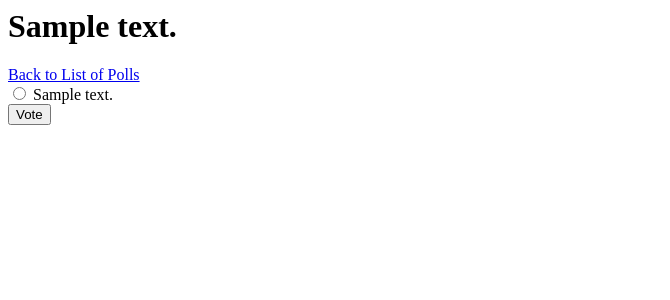
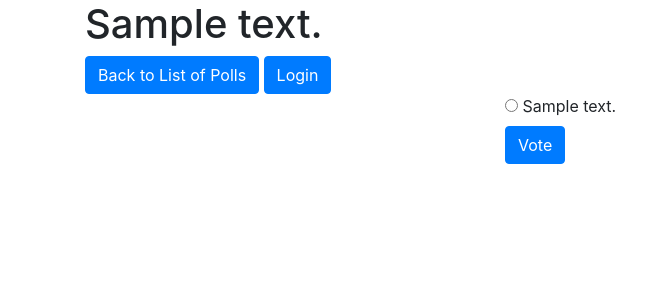
Before and after one commit to sujinunt/ku-polls, a Django app: template polls/templates/polls/detail.html in a window 1280 px wide. Shown: the top 300 px of the page, without its empty margins (0-670 px from the left). Run offline with Django 3.2, Linux system fonts and the light colour scheme; the template is opened without the code that fills it: values that come from a table or form of the project are taken from there, others are empty; tables that the repository leaves empty hold one stand-in row (values such as "Sample post"); some libraries are stand-ins or nearby versions.

Commit message:
Improve Ui

```diff
--- a/mysite/settings.py
+++ b/mysite/settings.py
@@ -133,4 +133,4 @@ AUTHENTICATION_BACKENDS = (
 )
 
 LOGIN_REDIRECT_URL = 'polls:index'
-LOGOUT_REDIRECT_URL = 'login'
+LOGOUT_REDIRECT_URL = 'polls:index'
--- a/polls/templates/polls/detail.html
+++ b/polls/templates/polls/detail.html
@@ -1,12 +1,60 @@
+<!doctype html>
+<html lang="en">
+  <head>
+    <!-- Required meta tags -->
+    <meta charset="utf-8">
+    <meta name="viewport" content="width=device-width, initial-scale=1, shrink-to-fit=no">
+
+    <!-- Bootstrap CSS -->
+    <link rel="stylesheet" href="https://maxcdn.bootstrapcdn.com/bootstrap/4.0.0/css/bootstrap.min.css" integrity="sha384-Gn5384xqQ1aoWXA+058RXPxPg6fy4IWvTNh0E263XmFcJlSAwiGgFAW/dAiS6JXm" crossorigin="anonymous">
+
+    <title>{{ question.question_text }} result</title>
+  </head>
+  <body>
+    <div class="container">
+        <div class="row">
+          <div class="col">
             <h1>{{ question.question_text }}</h1>
             <a class="btn btn-primary" href="{% url 'polls:index' %}" role="button">Back to List of Polls</a>
-{% if error_message %}<p><strong>{{ error_message }}</strong></p>{% endif %}
-
+            {% if user.is_authenticated %}
+          <a href="http://127.0.0.1:8000/accounts/logout/" class="btn btn-primary">Logout</a>
+          {% else %}
+          <a href="http://127.0.0.1:8000/accounts/login/" class="btn btn-primary">Login</a>
+          {% endif %}
+          </div>
+          <div class="col">
+          </div>
+        </div>
+        <div class="row">
+          <div class="col">
+          </div>
+          <div class="col">
+            <ul>
                 <form action="{% url 'polls:vote' question.id %}" method="post">
                     {% csrf_token %}
                     {% for choice in question.choice_set.all %}
                         <input type="radio" name="choice" id="choice{{ forloop.counter }}" value="{{ choice.id }}">
                         <label for="choice{{ forloop.counter }}">{{ choice.choice_text }}</label><br>
                     {% endfor %}
-<input type="submit" value="Vote">
+                    <input type="submit" class="btn btn-primary" value="Vote">
                     </form>
+                </ul>
+          </div>
+          <div class="col">
+          </div>
+        </div>
+      </div>
+
+
+
+
+
+
+
+    <!-- Optional JavaScript -->
+    <!-- jQuery first, then Popper.js, then Bootstrap JS -->
+    <script src="https://code.jquery.com/jquery-3.2.1.slim.min.js" integrity="sha384-KJ3o2DKtIkvYIK3UENzmM7KCkRr/rE9/Qpg6aAZGJwFDMVNA/GpGFF93hXpG5KkN" crossorigin="anonymous"></script>
+    <script src="https://cdnjs.cloudflare.com/ajax/libs/popper.js/1.12.9/umd/popper.min.js" integrity="sha384-ApNbgh9B+Y1QKtv3Rn7W3mgPxhU9K/ScQsAP7hUibX39j7fakFPskvXusvfa0b4Q" crossorigin="anonymous"></script>
+    <script src="https://maxcdn.bootstrapcdn.com/bootstrap/4.0.0/js/bootstrap.min.js" integrity="sha384-JZR6Spejh4U02d8jOt6vLEHfe/JQGiRRSQQxSfFWpi1MquVdAyjUar5+76PVCmYl" crossorigin="anonymous"></script>
+  </body>
+</html>
--- a/polls/templates/polls/index.html
+++ b/polls/templates/polls/index.html
@@ -22,6 +22,11 @@
         </li>
         <li class="nav-item">
           <h1 class="nav-link disabled" href="#" tabindex="-1" aria-disabled="true">KU-POLLS</h1>
+          {% if user.is_authenticated %}
+          <a href="http://127.0.0.1:8000/accounts/logout/" class="btn btn-primary">Logout</a>
+          {% else %}
+          <a href="http://127.0.0.1:8000/accounts/login/" class="btn btn-primary">Login</a>
+          {% endif %}
         </li>
       </ul>
     <div class="container">
--- a/polls/templates/polls/results.html
+++ b/polls/templates/polls/results.html
@@ -17,6 +17,11 @@
             <h1>{{ question.question_text }}</h1>
             <a class="btn btn-primary" href="{% url 'polls:index' %}" role="button">Back to List of Polls</a>
             <a class="btn btn-secondary" href="{% url 'polls:detail' question.id %}" role="button">Vote again?</a>
+            {% if user.is_authenticated %}
+          <a href="http://127.0.0.1:8000/accounts/logout/" class="btn btn-primary">Logout</a>
+          {% else %}
+          <a href="http://127.0.0.1:8000/accounts/login/" class="btn btn-primary">Login</a>
+          {% endif %}
           </div>
           <div class="col">
           </div>
```
Lines whose indentation alone changed are shown as unchanged.
